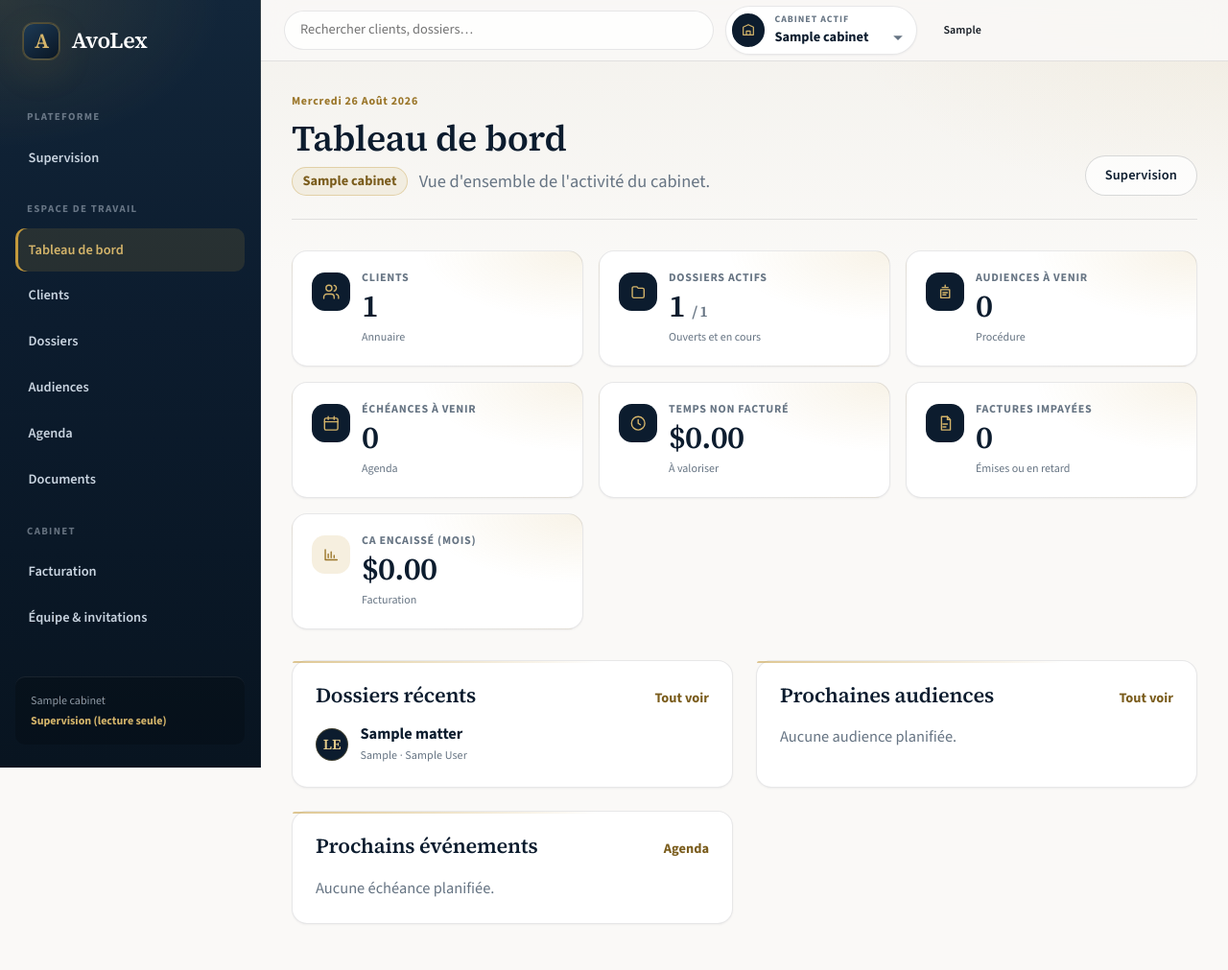
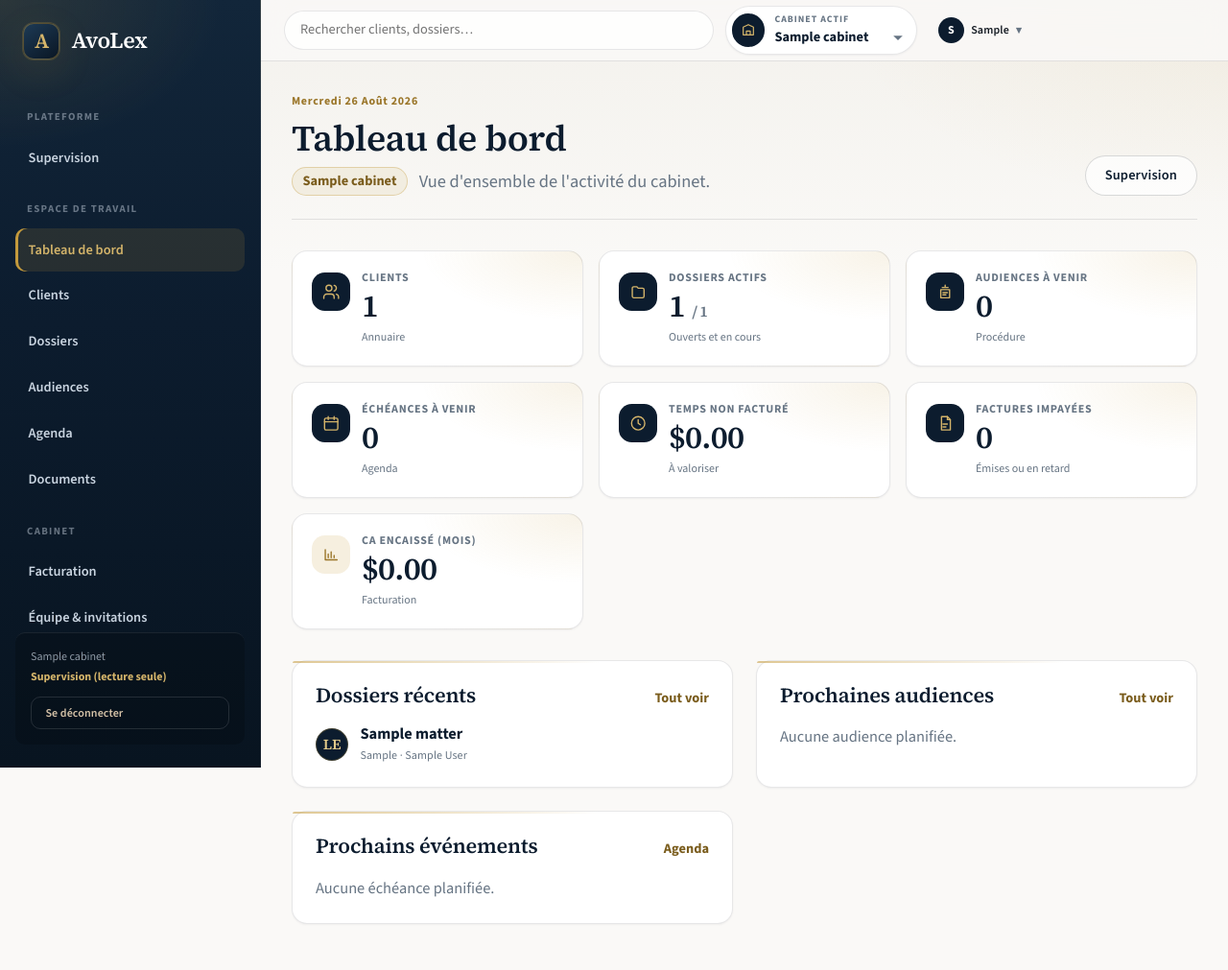
Before and after one commit to GuyguyLelo/AvoLex, a Django app: page /app/ in a window 1280 px wide. Shown: the whole page at 96% size. Run offline with Django 5.2, Linux system fonts and the light colour scheme; a user stored in the database is signed in; tables that the repository leaves empty hold one stand-in row (values such as "Sample post"); parts of the project's set-up code (start-up, migrations or seed data) failed here and were passed over.

Commit message:
Fix logout visibility by wiring account dropdown and sidebar exit.
Users can now open the topbar menu and disconnect from the sidebar footer.

Co-authored-by: Cursor <cursoragent@cursor.com>

```diff
--- a/static/css/components.css
+++ b/static/css/components.css
@@ -776,6 +776,44 @@ textarea.form-input {
   background: var(--color-bg-muted);
 }
 
+.dropdown-meta {
+  margin: 0 0 var(--space-1);
+  padding: 0.35rem 0.75rem 0.55rem;
+  border-bottom: 1px solid var(--color-border);
+  color: var(--color-text-muted);
+  font-size: 0.75rem;
+  word-break: break-all;
+}
+
+.dropdown-logout {
+  color: var(--color-danger, #b42318) !important;
+  font-weight: 600;
+}
+
+.app-user-menu-btn {
+  gap: 0.45rem;
+  padding-inline: 0.55rem 0.7rem;
+}
+
+.app-user-avatar {
+  display: inline-flex;
+  align-items: center;
+  justify-content: center;
+  width: 1.7rem;
+  height: 1.7rem;
+  border-radius: 999px;
+  background: var(--color-ink-900);
+  color: #fff;
+  font-size: 0.75rem;
+  font-weight: 700;
+}
+
+.app-user-caret {
+  color: var(--color-text-muted);
+  font-size: 0.7rem;
+  line-height: 1;
+}
+
 /* —— Page header —— */
 .page-header {
   display: flex;
--- a/static/css/layout.css
+++ b/static/css/layout.css
@@ -136,6 +136,23 @@ body.app-body {
   margin-top: 0.2rem;
   color: var(--color-brass-400);
   font-weight: 650;
+}
+
+.app-sidebar-logout {
+  margin-top: var(--space-3);
+}
+
+.app-sidebar-logout .btn {
+  width: 100%;
+  justify-content: flex-start;
+  color: rgb(232 210 180 / 92%);
+  border-color: rgb(255 255 255 / 12%);
+}
+
+.app-sidebar-logout .btn:hover {
+  color: #fff;
+  background: rgb(255 255 255 / 8%);
+  border-color: rgb(255 255 255 / 22%);
 }
 
 .app-backdrop {
--- a/static/js/main.js
+++ b/static/js/main.js
@@ -1 +1,7 @@
-// AvoLex main
+import { initDropdowns } from "./modules/dropdown.js";
+import { initSidebar } from "./modules/nav.js";
+
+document.addEventListener("DOMContentLoaded", () => {
+  initSidebar();
+  initDropdowns();
+});
--- a/static/js/modules/nav.js
+++ b/static/js/modules/nav.js
@@ -1,2 +1,35 @@
-// nav module
-console.log('nav module chargé');
+/** Navigation latérale (mobile). */
+export function initSidebar(root = document) {
+  const toggle = root.querySelector("[data-sidebar-toggle]");
+  const sidebar = root.querySelector("[data-sidebar]");
+  const backdrop = root.querySelector("[data-sidebar-backdrop]");
+  if (!(toggle instanceof HTMLElement) || !(sidebar instanceof HTMLElement)) {
+    return;
+  }
+
+  const setOpen = (open) => {
+    sidebar.classList.toggle("is-open", open);
+    if (backdrop instanceof HTMLElement) {
+      backdrop.classList.toggle("is-visible", open);
+    }
+    toggle.setAttribute("aria-expanded", open ? "true" : "false");
+    toggle.setAttribute(
+      "aria-label",
+      open ? "Fermer le menu" : "Ouvrir le menu",
+    );
+  };
+
+  toggle.addEventListener("click", () => {
+    setOpen(!sidebar.classList.contains("is-open"));
+  });
+
+  if (backdrop instanceof HTMLElement) {
+    backdrop.addEventListener("click", () => setOpen(false));
+  }
+
+  document.addEventListener("keydown", (event) => {
+    if (event.key === "Escape") {
+      setOpen(false);
+    }
+  });
+}
--- a/templates/partials/sidebar.html
+++ b/templates/partials/sidebar.html
@@ -51,5 +51,9 @@
     {% elif current_membership %}
       <p>{{ current_membership.get_role_display }}</p>
     {% endif %}
+    <form class="app-sidebar-logout" method="post" action="{% url 'accounts:logout' %}">
+      {% csrf_token %}
+      <button type="submit" class="btn btn-ghost btn-sm">{% translate "Se déconnecter" %}</button>
+    </form>
   </div>
 </aside>
--- a/templates/partials/topbar.html
+++ b/templates/partials/topbar.html
@@ -48,18 +48,24 @@
   <div class="dropdown" data-dropdown>
     <button
       type="button"
-      class="btn btn-ghost btn-sm"
+      class="btn btn-ghost btn-sm app-user-menu-btn"
       data-dropdown-button
       aria-expanded="false"
       aria-haspopup="true"
+      aria-controls="user-menu"
     >
-      {{ user.get_short_name|default:user.email }}
+      <span class="app-user-avatar" aria-hidden="true">{{ user.get_short_name|default:user.email|slice:":1"|upper }}</span>
+      <span class="app-user-label">{{ user.get_short_name|default:user.email }}</span>
+      <span class="app-user-caret" aria-hidden="true">▾</span>
     </button>
-    <div class="dropdown-menu" data-dropdown-menu hidden role="menu">
-      <a href="{% url 'tenants:invite' %}" role="menuitem">{% translate "Inviter" %}</a>
+    <div class="dropdown-menu" id="user-menu" data-dropdown-menu hidden role="menu">
+      <p class="dropdown-meta" role="presentation">{{ user.email }}</p>
+      {% if not is_platform_admin %}
+      <a href="{% url 'tenants:invite' %}" role="menuitem">{% translate "Inviter un collaborateur" %}</a>
+      {% endif %}
       <form method="post" action="{% url 'accounts:logout' %}">
         {% csrf_token %}
-        <button type="submit" role="menuitem">{% translate "Se déconnecter" %}</button>
+        <button type="submit" class="dropdown-logout" role="menuitem">{% translate "Se déconnecter" %}</button>
       </form>
     </div>
   </div>
```
Also changed, not shown: static/js/modules/dropdown.js (+42 -2 lines), tests/test_ui_layout.py (+3 -0 lines).
